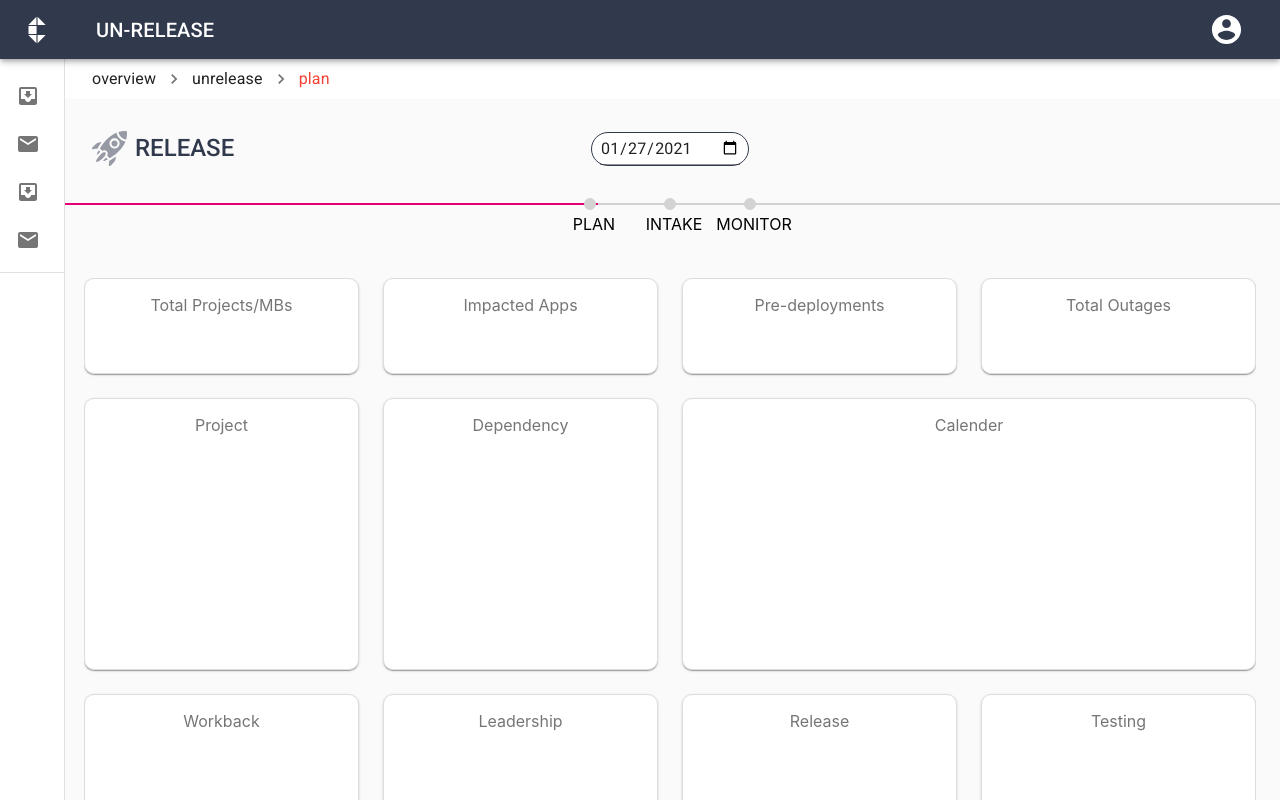
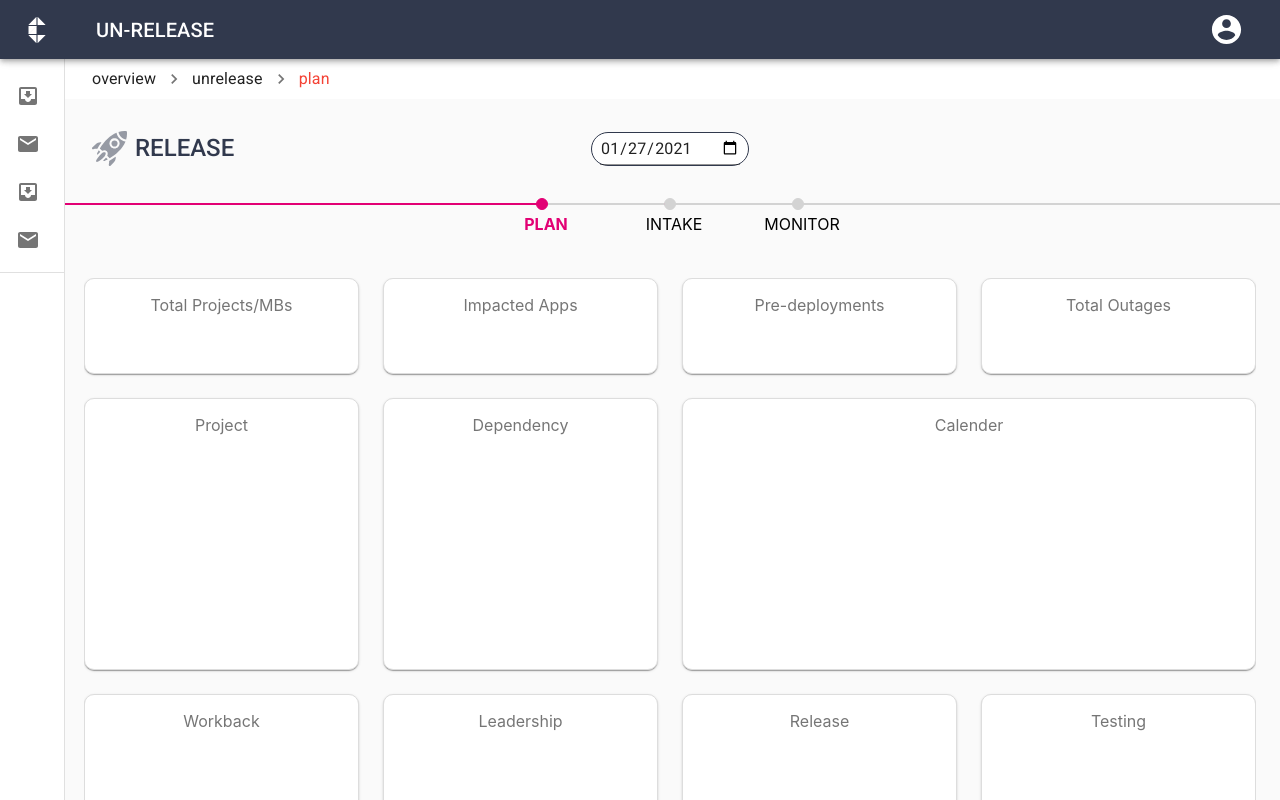
Before and after one commit to amitfbg/canvas-demo, a React (Create React App) app: page /overview/unrelease/plan in a window 1280 px wide. Shown: the top 800 px of the page. Built offline with nearby package versions, Linux system fonts and the light colour scheme.

Commit message:
Stepper complete

```diff
--- a/src/components/CustomStepper/CustomStepper.css
+++ b/src/components/CustomStepper/CustomStepper.css
@@ -5,6 +5,8 @@
 }
 .Stepper-wrapper {
   width: 5rem;
+  margin-left: 1.5rem;
+  margin-right: 1.5rem;
   display: flex;
   flex-direction: column;
   justify-content: center;
@@ -22,8 +24,7 @@
   position: absolute;
   left: 50%;
   height: 1px;
-  border: 1px solid lightgrey;
-  background-color: lightgrey;
+  border: solid 1px lightgrey;
   margin-top: 0.3rem;
   width: 50%;
 }
@@ -43,41 +44,43 @@
   cursor: pointer;
   z-index: 1;
 }
-.active-step-icon {
+.Step-iconactive {
   width: 12px;
+  z-index: 1;
   height: 12px;
   border: solid 1px #e20074;
   background-color: #e20074;
   border-radius: 80%;
   cursor: pointer;
-  z-index: 1;
 }
 .Step-label {
   margin-top: 0.25rem;
   margin-left: 0.5rem;
+  cursor: pointer;
 }
 
-.active-step-labe {
+.Step-labelactive {
   margin-top: 0.25rem;
   margin-left: 0.5rem;
   font-weight: bold;
   color: #e20074;
+  cursor: pointer;
 }
 
 .Step-connector {
-  border: 1px solid lightgrey;
+  border: .5px solid lightgrey;
   position: absolute;
   top: 14%;
-  left: 60%;
-  width: 100%;
+  left: 55%;
+  width: 147%;
   background-color: lightgrey;
 }
 
-.active-step-connector {
-  border: 1px solid #e20074;
+.Step-connectoractive {
+  border: .5px solid #e20074;
   position: absolute;
   top: 14%;
-  left: 60%;
-  width: 100%;
+  left: 55%;
+  width: 147%;
   background-color: #e20074;
 }
--- a/src/components/CustomStepper/CustomStepper.js
+++ b/src/components/CustomStepper/CustomStepper.js
@@ -1,27 +1,55 @@
 import React, { useState } from "react";
 import "./CustomStepper.css";
+import { useHistory } from "react-router-dom";
 
-const CustomStepper = () => {
-  const items = ["PLAN", "INTAKE", "MONITOR"];
-  const [Step, setStep] = useState(0);
+const CustomStepper = ({arr}) => {
+  const history = useHistory();
 
-  const stepChange = (step) => {
-    console.log(step);
+  const items = arr;
+  const [currentStep, setStep] = useState(0);
+  history.push(`/overview/unrelease/${(items[currentStep]).toLowerCase()}`);
+  const stepChange = (index) => {
+    setStep(index);
+    history.push(`/overview/unrelease/${(items[index]).toLowerCase()}`);
   };
 
   return (
     <div className="Stepper-container">
       <hr className="starting-line" />
+      <hr className="ending-line" />
       <div className="steps">
         {items.map((step, key) => (
           <div key={key} className="Stepper-wrapper">
-            <div className="Step-icon" onClick={stepChange(step)}></div>
-            <div className="Step-label">{step}</div>
-            {key !== items.length - 1 ? <hr className="Step-connector" /> : ""}
+            <div
+              className={
+                "Step-icon" +
+                (currentStep >= items.indexOf(step) ? "active" : "")
+              }
+              onClick={() => stepChange(items.indexOf(step))}
+            ></div>
+            <div
+              className={
+                "Step-label" +
+                (currentStep >= items.indexOf(step) ? "active" : "")
+              }
+              onClick={() => stepChange(items.indexOf(step))}
+            >
+              {step}
+            </div>
+            {key !== items.length - 1 ? (
+              <hr
+                className={
+                  "Step-connector" +
+                  (currentStep >items.indexOf(step) ? "active" : "")
+                }
+              />
+            ) :
+              ""
+            }
           </div>
         ))}
       </div>
-      <hr className="ending-line" />
+
     </div>
   );
 };
--- a/src/components/release-container/ReleaseContainer.js
+++ b/src/components/release-container/ReleaseContainer.js
@@ -2,7 +2,6 @@ import React from "react";
 import { makeStyles } from "@material-ui/core";
 import BreadCrumb from "../breadCrumb/BreadCrumb";
 import PageHeader from "../page-header/PageHeader";
-import Stepper from "../stepper/Stepper";
 import MainContainer from "../maincontainer/MainContainer";
 import  CustomStepper  from "../CustomStepper/CustomStepper";
 
@@ -16,12 +15,12 @@ const useStyles = makeStyles({
 
 function ReleaseContainer() {
   const classes = useStyles();
+  const arr = ["PLAN", "INTAKE" ,"MONITOR"];
   return (
     <div className={classes.root}>
       <BreadCrumb />
       <PageHeader />
-      <CustomStepper/>
-      {/* <Stepper/> */}
+      <CustomStepper arr={arr}/>
       <MainContainer />
     </div>
   );
--- a/src/components/stepper/Stepper.js
+++ /dev/null
@@ -1,53 +0,0 @@
-import React from "react";
-import { makeStyles, withStyles, StepConnector } from "@material-ui/core";
-import Stepper from "@material-ui/core/Stepper";
-import Step from "@material-ui/core/Step";
-import StepLabel from "@material-ui/core/StepLabel";
-
-const useStyles = makeStyles((theme) => ({
-  root: {
-    width: "100%",
-    backgroundColor: "#fafafa",
-  },
-}));
-
-function getSteps() {
-  return ["Plan", "Monitor", "Intake"];
-}
-const ColorlibConnector = withStyles({
-  root: {},
-  active: {
-    "& $line": {
-      backgroundColor: "#e20074",
-    },
-  },
-  completed: {
-    "& $line": {
-      backgroundColor: "#e20074",
-    },
-  },
-  line: {
-    height: 3,
-    border: 0,
-    backgroundColor: "#eaeaf0",
-    borderRadius: 1,
-  },
-})(StepConnector);
-
-export default function MyStepper() {
-  const classes = useStyles();
-  const steps = getSteps();
-
-  return (
-    <div className={classes.root}>
-      <Stepper activeStep={2} connector={<ColorlibConnector />}>
-        <hr />
-        {steps.map((label) => (
-          <Step key={label}>
-            <StepLabel>{label}</StepLabel>
-          </Step>
-        ))}
-      </Stepper>
-    </div>
-  );
-}
```
